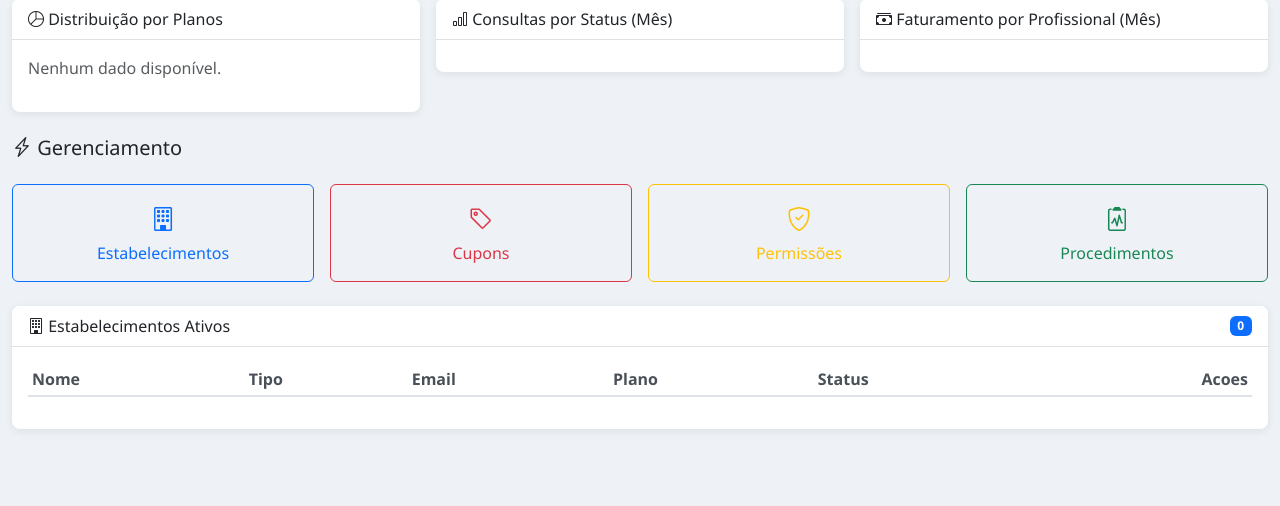
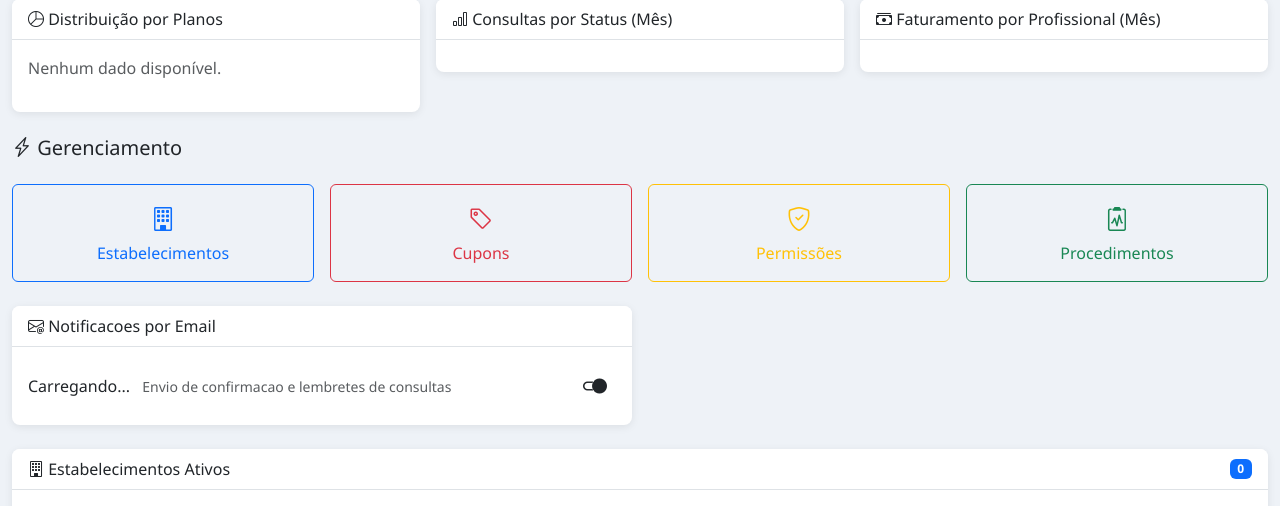
Before and after one commit to marcusodontocotta-ui/SISGERSA, a FastAPI app: template templates/dashboard/admin.html in a window 1280 px wide. Shown: the part 282-788 px from the top of the page. Before the commit the page ends 711 px from the top, so only its background shows below. Run offline with FastAPI, Linux system fonts and the light colour scheme; the template is opened without the code that fills it, so the values that code supplies are empty.

Commit message:
feat: toggle de envio de email com persistencia no banco config_sistema

```diff
--- a/main.py
+++ b/main.py
@@ -663,6 +663,36 @@ def testar_email(request: Request, usuario=Depends(exigir_login)):
         return JSONResponse({"ok": True, "mensagem": f"Email de teste enviado para {usuario['email']}"})
     else:
         return JSONResponse({"ok": False, "mensagem": "Falha ao enviar. Verifique as configuracoes SMTP."}, status_code=500)
+
+
+@app.get("/api/email-status")
+def api_email_status(request: Request, usuario=Depends(exigir_login)):
+    if not usuario.get("is_super"):
+        raise HTTPException(status_code=403)
+    try:
+        row = db.fetch_one("SELECT valor FROM config_sistema WHERE chave = 'email_habilitado'")
+        ativo = row["valor"] == "true" if row else True
+    except Exception:
+        ativo = True
+    return JSONResponse({"habilitado": ativo})
+
+
+@app.post("/admin/toggle-email")
+def toggle_email(request: Request, usuario=Depends(exigir_login)):
+    if not usuario.get("is_super"):
+        raise HTTPException(status_code=403)
+    try:
+        row = db.fetch_one("SELECT valor FROM config_sistema WHERE chave = 'email_habilitado'")
+        atual = row["valor"] if row else "true"
+        novo = "false" if atual == "true" else "true"
+        if row:
+            db.execute("UPDATE config_sistema SET valor = %s WHERE chave = 'email_habilitado'", (novo,))
+        else:
+            db.execute("INSERT INTO config_sistema (chave, valor) VALUES ('email_habilitado', %s)", (novo,))
+        return JSONResponse({"ok": True, "habilitado": novo == "true"})
+    except Exception as e:
+        logger.error(f"Erro ao toggle email: {e}")
+        return JSONResponse({"ok": False, "mensagem": str(e)}, status_code=500)
 
 
 @app.post("/estabelecimento/selecionar")
--- a/templates/dashboard/admin.html
+++ b/templates/dashboard/admin.html
@@ -132,6 +132,25 @@
     </div>
 </div>
 
+<div class="row g-3 mb-4">
+    <div class="col-md-6">
+        <div class="card">
+            <div class="card-header d-flex justify-content-between align-items-center">
+                <span><i class="bi bi-envelope-at"></i> Notificacoes por Email</span>
+            </div>
+            <div class="card-body d-flex justify-content-between align-items-center">
+                <div>
+                    <span id="email-status-text" class="me-2">Carregando...</span>
+                    <small class="text-muted">Envio de confirmacao e lembretes de consultas</small>
+                </div>
+                <button id="btn-toggle-email" class="btn btn-sm" onclick="toggleEmail()">
+                    <i class="bi bi-toggle2-on fs-4"></i>
+                </button>
+            </div>
+        </div>
+    </div>
+</div>
+
 <div class="card mb-4">
     <div class="card-header d-flex justify-content-between align-items-center">
         <span><i class="bi bi-building"></i> Estabelecimentos Ativos</span>
@@ -204,6 +223,37 @@ fetch('/api/dashboard-stats?periodo=mes')
 })
 .catch(function(){});
 
+function carregarEmailStatus() {
+    fetch('/api/email-status')
+    .then(function(r){ return r.json(); })
+    .then(function(d){
+        var btn = document.getElementById('btn-toggle-email');
+        var txt = document.getElementById('email-status-text');
+        if (d.habilitado) {
+            btn.innerHTML = '<i class="bi bi-toggle2-on fs-4 text-success"></i>';
+            txt.innerHTML = '<span class="badge bg-success">Ativo</span>';
+        } else {
+            btn.innerHTML = '<i class="bi bi-toggle2-off fs-4 text-danger"></i>';
+            txt.innerHTML = '<span class="badge bg-danger">Inativo</span>';
+        }
+    })
+    .catch(function(){});
+}
+
+function toggleEmail() {
+    var btn = document.getElementById('btn-toggle-email');
+    btn.disabled = true;
+    fetch('/admin/toggle-email', {method:'POST'})
+    .then(function(r){ return r.json(); })
+    .then(function(d){
+        if (d.ok) carregarEmailStatus();
+        btn.disabled = false;
+    })
+    .catch(function(){ btn.disabled = false; });
+}
+
+carregarEmailStatus();
+
 function carregarUsuarios(estabId, estabNome) {
     document.getElementById('modalEstabNome').textContent = estabNome;
     document.getElementById('lista-usuarios-modal').innerHTML = '<div class="text-center"><div class="spinner-border spinner-border-sm"></div> Carregando...</div>';
```
Also changed, not shown: database/models.py (+14 -0 lines), templates/dashboard/admin_estab.html (+47 -0 lines), utils/email.py (+16 -1 lines).
